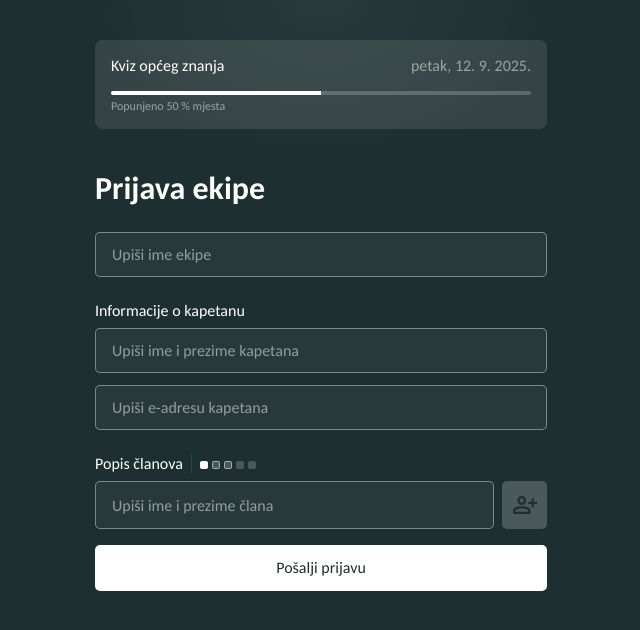
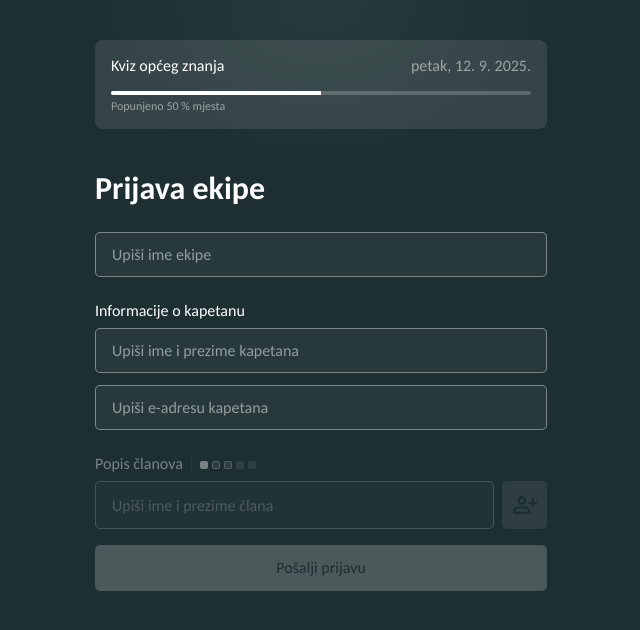
Before and after one commit to lovretomic/peta-kviz-app, a React (Vite) app: page /apply in a window 1280 px wide. Shown: the top 630 px of the page, without its empty margins (319-959 px from the left). Built offline with nearby package versions, Linux system fonts and the light colour scheme.

Commit message:
fixed disabled state management

```diff
--- a/src/components/MemberList/MemberList.tsx
+++ b/src/components/MemberList/MemberList.tsx
@@ -6,6 +6,7 @@ import PlusIcon from "../../assets/icons/person-with-plus.svg";
 import type React from "react";
 import MemberNumberIndicator from "../MemberNumberIndicator";
 import { useState } from "react";
+import clsx from "clsx";
 
 type MemberListProps = {
   captainName: string;
@@ -13,7 +14,8 @@ type MemberListProps = {
   addMember?: (name: string) => void;
   removeMember?: (name: string) => void;
   maxMembers?: number;
-};
+  disabled?: boolean;
+} & React.HTMLAttributes<HTMLDivElement>;
 
 const MemberList: React.FC<MemberListProps> = ({
   captainName,
@@ -21,11 +23,13 @@ const MemberList: React.FC<MemberListProps> = ({
   maxMembers = 5,
   addMember,
   removeMember,
+  disabled = false,
+  ...props
 }) => {
   const [newMember, setNewMember] = useState("");
   const hasMaxMembers = members.length + 1 >= maxMembers;
   return (
-    <div className={c.memberList}>
+    <div {...props} className={clsx(c.memberList, props.className)}>
       <div className={c.header}>
         <span>Popis članova</span>
         <div className={c.divider} />
@@ -40,12 +44,20 @@ const MemberList: React.FC<MemberListProps> = ({
           }
           value={newMember}
           onChange={(e) => setNewMember(e.target.value)}
-          disabled={hasMaxMembers}
+          disabled={hasMaxMembers || disabled}
+          onKeyDown={(e) => {
+            if (e.key === "Enter") {
+              if (addMember && newMember.trim() !== "" && !hasMaxMembers) {
+                addMember(newMember);
+                setNewMember("");
+              }
+            }
+          }}
         />
         <Button
           variant="primary"
           icon={PlusIcon}
-          disabled={hasMaxMembers || newMember.trim() === ""}
+          disabled={hasMaxMembers || newMember.trim() === "" || disabled}
           onClick={() => {
             if (addMember) {
               addMember(newMember);
@@ -58,7 +70,11 @@ const MemberList: React.FC<MemberListProps> = ({
       {captainName && <PillButton variant="captain">{captainName}</PillButton>}
 
       {members.map((member) => (
-        <PillButton key={member} removeMember={removeMember}>
+        <PillButton
+          key={member}
+          removeMember={removeMember}
+          disabled={disabled}
+        >
           {member}
         </PillButton>
       ))}
--- a/src/components/MemberList/PillButton/PillButton.module.scss
+++ b/src/components/MemberList/PillButton/PillButton.module.scss
@@ -2,13 +2,16 @@
   border-radius: 32px;
   padding: 8px 12px;
   gap: 8px;
-  cursor: pointer;
   font-size: 16px;
   transition: 0.3s ease;
   width: auto;
   display: flex;
   flex-direction: column;
   align-self: flex-start;
+
+  &:enabled {
+    cursor: pointer;
+  }
 
   .content {
     display: flex;
@@ -26,11 +29,11 @@
   border: none;
 }
 
-.default:hover:enabled {
+.default:not(:disabled):hover {
   background-color: rgba(255, 255, 255, 0.3);
 }
 
-.default:active:enabled {
+.default:enabled:active {
   background-color: rgba(255, 255, 255, 0.4);
 }
 
--- a/src/components/MemberList/PillButton/PillButton.tsx
+++ b/src/components/MemberList/PillButton/PillButton.tsx
@@ -22,13 +22,15 @@ const PillButton: React.FC<PillButtonProps> = ({
 
   return (
     <button
-      onClick={() => setShowClose(!showClose)}
+      onClick={() => {
+        if (!handlers.disabled) setShowClose(!showClose);
+      }}
       className={clsx(c.pillButton, className, {
         [c.default]: variant === "default",
         [c.captain]: variant === "captain",
       })}
       {...handlers}
-      disabled={variant === "captain"}
+      disabled={variant === "captain" || handlers.disabled}
     >
       <div className={c.content}>
         {variant === "captain" ? <CaptainIcon /> : <PersonIcon />}
--- a/src/pages/ApplicationForm/ApplicationForm.module.scss
+++ b/src/pages/ApplicationForm/ApplicationForm.module.scss
@@ -81,6 +81,15 @@ html {
     margin-bottom: 24px;
   }
 
+  .memberList {
+    opacity: 1;
+    transition: 200ms ease;
+
+    &.disabled {
+      opacity: 0.4;
+    }
+  }
+
   .submitButton {
     margin-top: 16px;
   }
--- a/src/pages/ApplicationForm/ApplicationForm.tsx
+++ b/src/pages/ApplicationForm/ApplicationForm.tsx
@@ -4,6 +4,7 @@ import Input from "../../components/Input";
 import MemberList from "../../components/MemberList";
 import ProgressBar from "../../components/ProgressBar";
 import c from "./ApplicationForm.module.scss";
+import clsx from "clsx";
 
 type Application = {
   teamName: string;
@@ -15,6 +16,10 @@ type Application = {
 
 const ApplicationForm = () => {
   const [application, setApplication] = useState<Application | null>(null);
+  const memberListDisabled =
+    !application?.teamName ||
+    !application?.captainName ||
+    !application?.captainEmail;
 
   return (
     <>
@@ -62,6 +67,11 @@ const ApplicationForm = () => {
         </div>
 
         <MemberList
+          disabled={memberListDisabled}
+          className={clsx({
+            [c.memberList]: true,
+            [c.disabled]: memberListDisabled,
+          })}
           captainName={application?.captainName || ""}
           members={application?.members || []}
           addMember={(name) =>
@@ -78,7 +88,11 @@ const ApplicationForm = () => {
           }
           maxMembers={5}
         />
-        <Button variant="primary" className={c.submitButton}>
+        <Button
+          variant="primary"
+          className={c.submitButton}
+          disabled={memberListDisabled}
+        >
           Pošalji prijavu
         </Button>
       </div>
```
